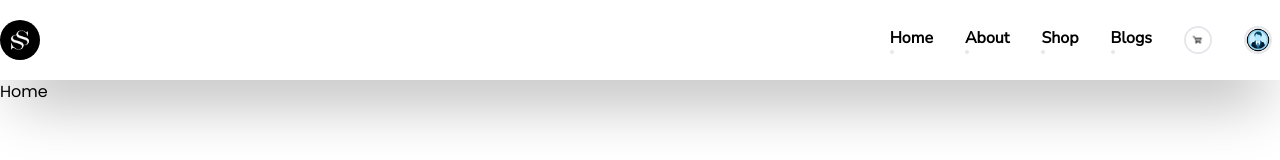
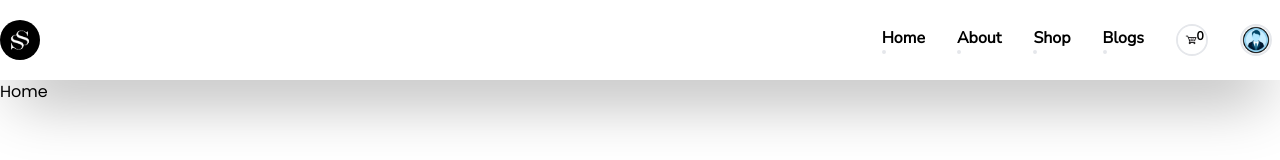
Before and after one commit to fortuneonyeka/shoppers-ecommerce, a React (Create React App) app in the folder shoopers-client/: page / in a window 1280 px wide. Shown: the top 160 px of the page. Built offline with nearby package versions, Linux system fonts and the light colour scheme.

Commit message:
complete header

```diff
--- a/shoopers-client/src/components/navigation/Header.jsx
+++ b/shoopers-client/src/components/navigation/Header.jsx
@@ -23,6 +23,7 @@ const Header = () => {
     {
       img: cart,
       link: '/blogs',
+      number: 0
     },
     {
       img: user,
@@ -40,8 +41,9 @@ const Header = () => {
           {navItems.map((item, index) => {
             return <div key={index}>
               <p className='text-base text-black font-bold hover:text-orange-900 hover:underline underline-offset-2 decoration-[1px] cursor-pointer duration-300'>{item.name}</p>
-              <div className='w-7 flex '>
+              <div className='w-8 flex relative'>
                 <img className='border-2 rounded-full' src={item.img} alt="" />
+                <span className='absolute w-6 top-1 left-3 text-xs flex items-center justify-center font-semibold'>{item.number}</span>
               </div>
             </div>
           })}
```
